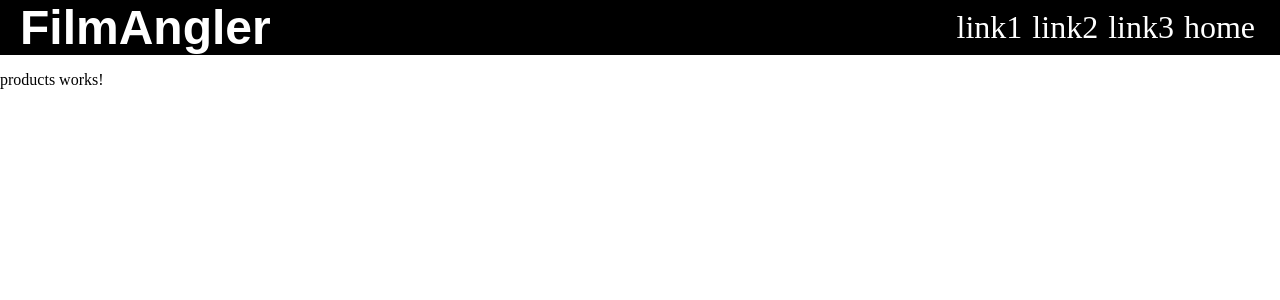
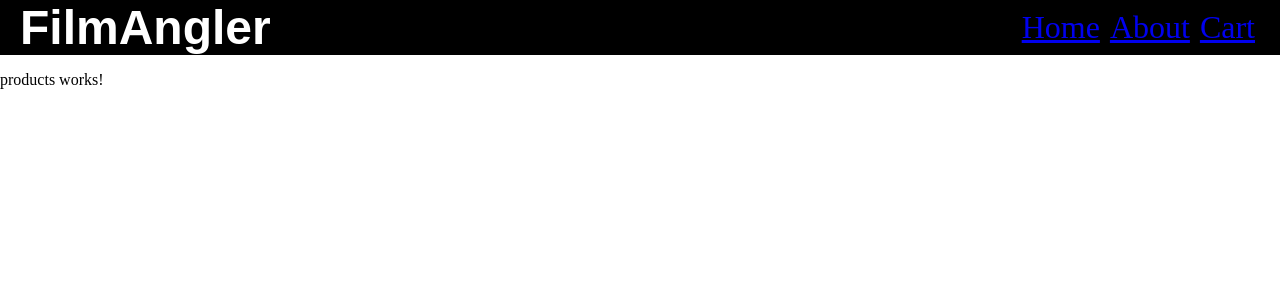
Before and after one commit to lsaLu/FilmAngler, an Angular app: page / in a window 1280 px wide. Shown: the top 300 px of the page. Built offline with nearby package versions, Linux system fonts and the light colour scheme.

Commit message:
Some work on router

```diff
--- a/src/app/app-routing.module.ts
+++ b/src/app/app-routing.module.ts
@@ -1,5 +1,6 @@
 import { NgModule } from '@angular/core';
 import { Routes, RouterModule } from '@angular/router';
+import { HomeComponent } from './home/home.component';
 
 const routes: Routes = [];
 
--- a/src/app/app.module.ts
+++ b/src/app/app.module.ts
@@ -5,12 +5,14 @@ import { AppRoutingModule } from './app-routing.module';
 import { AppComponent } from './app.component';
 import { NavComponent } from './nav/nav.component';
 import { ProductsComponent } from './products/products.component';
+import { HomeComponent } from './home/home.component';
 
 @NgModule({
   declarations: [
     AppComponent,
     NavComponent,
-    ProductsComponent
+    ProductsComponent,
+    HomeComponent
   ],
   imports: [
     BrowserModule,
--- /dev/null
+++ b/src/app/home/home.component.html
@@ -0,0 +1,3 @@
+<p>
+  home works!
+</p>
--- /dev/null
+++ b/src/app/home/home.component.ts
@@ -0,0 +1,15 @@
+import { Component, OnInit } from '@angular/core';
+
+@Component({
+  selector: 'app-home',
+  templateUrl: './home.component.html',
+  styleUrls: ['./home.component.css']
+})
+export class HomeComponent implements OnInit {
+
+  constructor() { }
+
+  ngOnInit() {
+  }
+
+}
--- /dev/null
+++ b/src/app/interfaces/ILink.ts
@@ -0,0 +1,5 @@
+export interface ILink {
+  name: string;
+  route: string;
+  routeOption: string[];
+}
--- a/src/app/nav/nav.component.html
+++ b/src/app/nav/nav.component.html
@@ -1,8 +1,12 @@
 <nav id="navbar">
   <h1 id="logo">{{title}}</h1>
   <ul id="nav-links">
-    <li *ngFor="let link of links" (click)="openProduct()">
-      {{link}}
+    <li *ngFor="let link of links">
+      <a routerLink={{link.route}}
+        routerLinkActive="active"
+        routerLinkActiveOptions={{link.routeOptions}}>
+        {{link.name}}
+      </a>
     </li>
   </ul>
 </nav>
--- a/src/app/nav/nav.component.ts
+++ b/src/app/nav/nav.component.ts
@@ -1,4 +1,5 @@
 import { Component, OnInit, Input } from '@angular/core';
+import { ILink } from '../interfaces/ILink';
 
 @Component({
   selector: 'app-nav',
@@ -9,7 +10,23 @@ export class NavComponent implements OnInit {
 
   @Input() title;
 
-  links = ["link1", "link2", "link3", "home"];
+  links:ILink[] = [
+    {
+      name: "Home",
+      route: "",
+      routeOption: ["{ exact : true }"]
+    },
+    {
+      name: "About",
+      route: "/about",
+      routeOption: [""]
+    },
+    {
+      name: "Cart",
+      route: "/cart",
+      routeOption: [""]
+    }
+  ];
 
   constructor() { }
 
--- a/src/app/products/products.component.html
+++ b/src/app/products/products.component.html
@@ -1,8 +1,10 @@
 <p>
   products works!
 </p>
-<div *ngFor="let product of products">
-  <img [src]="productImage" alt="">
-  <p class="title">{{product.title}}</p>
-  <p class="price">{{product.price}}</p>
-</div>
+<ul *ngFor="let product of products">
+  <li [id]="productId">
+    <img [src]="productImage" alt="">
+    <p class="title">{{product.title}}</p>
+    <p class="price">{{product.price}}</p>
+  </li>
+</ul>
```
Also changed, not shown: src/app/home/home.component.css (added), 2 other files (tests, documents, lock files or other folders).
